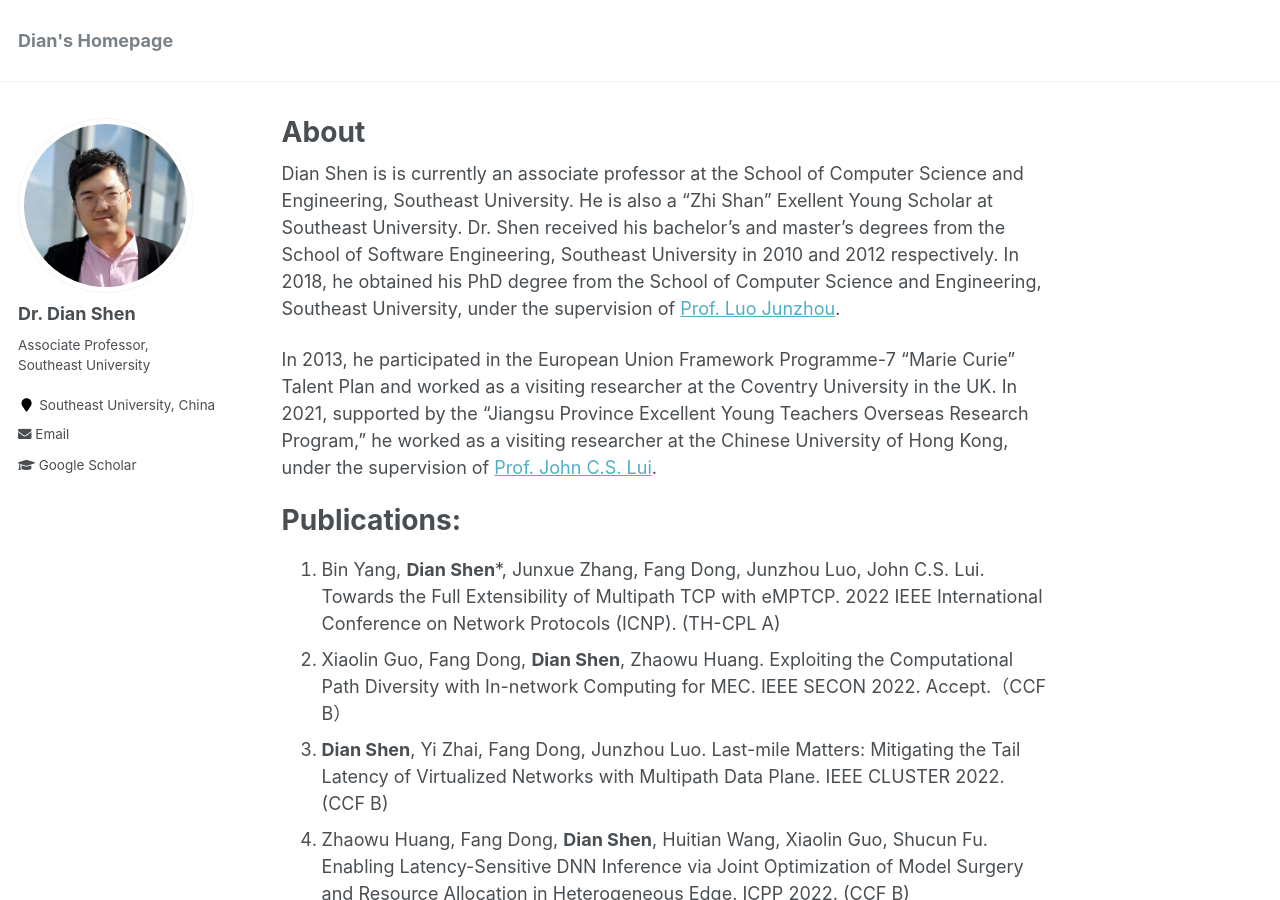
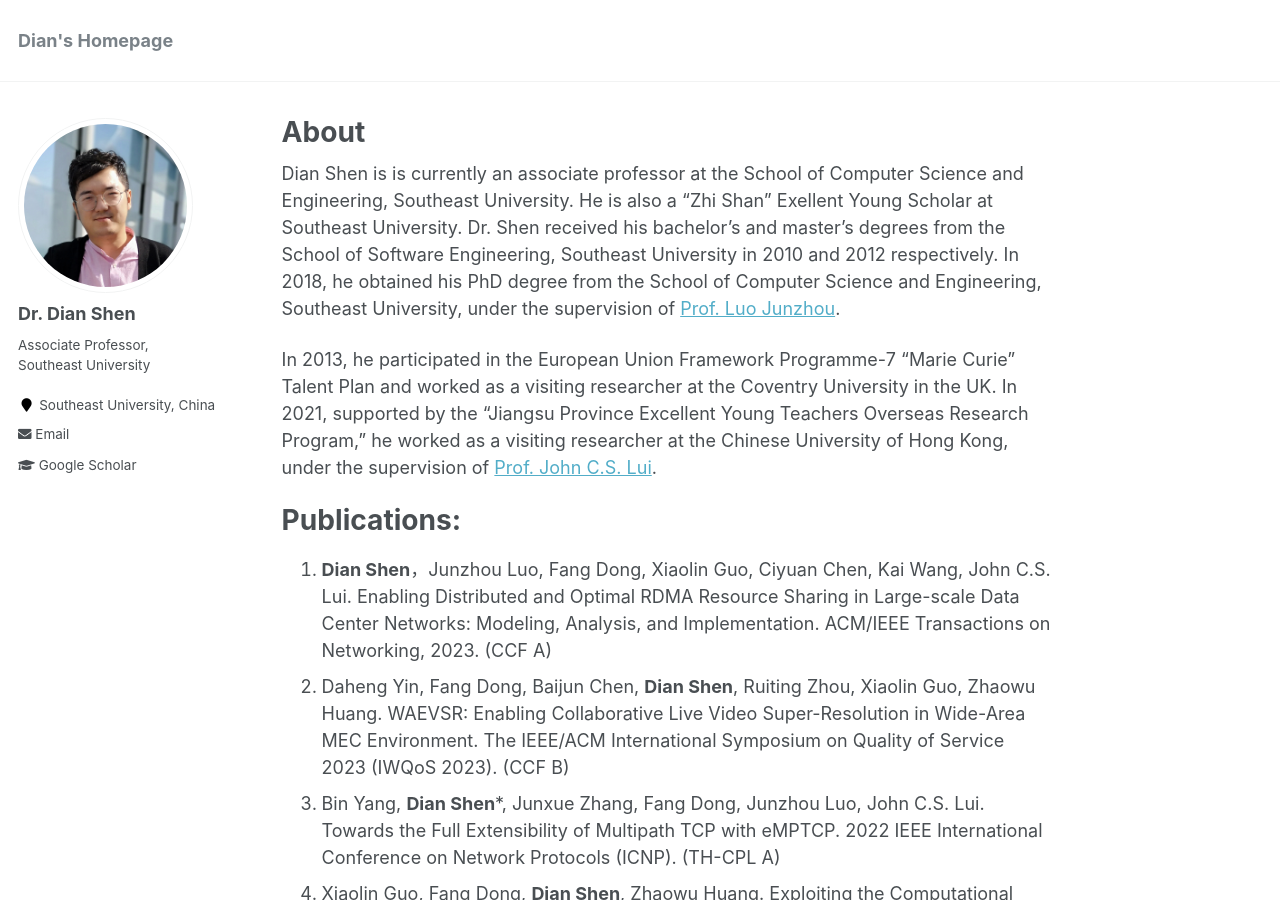
Before and after one commit to dianshenseu/en, a Jekyll site: the page built from _pages/about.md, in a window 1280 px wide and 900 px high. Built offline with Jekyll 4.4.1, drawn with Linux system fonts in a browser that asks for light colours.

Commit message:
Update about.md

```diff
--- a/_pages/about.md
+++ b/_pages/about.md
@@ -14,6 +14,8 @@ In 2013, he participated in the European Union Framework Programme-7 "Marie Curi
 
 Publications:
 ======
+1. **Dian Shen**，Junzhou Luo, Fang Dong, Xiaolin Guo, Ciyuan Chen, Kai Wang, John C.S. Lui. Enabling Distributed and Optimal RDMA Resource Sharing in Large-scale Data Center Networks: Modeling, Analysis, and Implementation. ACM/IEEE Transactions on Networking, 2023. (CCF A)
+1. Daheng Yin, Fang Dong, Baijun Chen, **Dian Shen**, Ruiting Zhou, Xiaolin Guo, Zhaowu Huang. WAEVSR: Enabling Collaborative Live Video Super-Resolution in Wide-Area MEC Environment. The IEEE/ACM International Symposium on Quality of Service 2023 (IWQoS 2023). (CCF B)
 1. Bin Yang, **Dian Shen***, Junxue Zhang, Fang Dong, Junzhou Luo, John C.S. Lui. Towards the Full Extensibility of Multipath TCP with eMPTCP. 2022 IEEE International Conference on Network Protocols (ICNP). (TH-CPL A)
 2. Xiaolin Guo, Fang Dong, **Dian Shen**, Zhaowu Huang. Exploiting the Computational Path Diversity with In-network Computing for MEC. IEEE SECON 2022. Accept.（CCF B）
 3. **Dian Shen**, Yi Zhai, Fang Dong, Junzhou Luo. Last-mile Matters: Mitigating the Tail Latency of Virtualized Networks with Multipath Data Plane. IEEE CLUSTER 2022. (CCF B)
```
